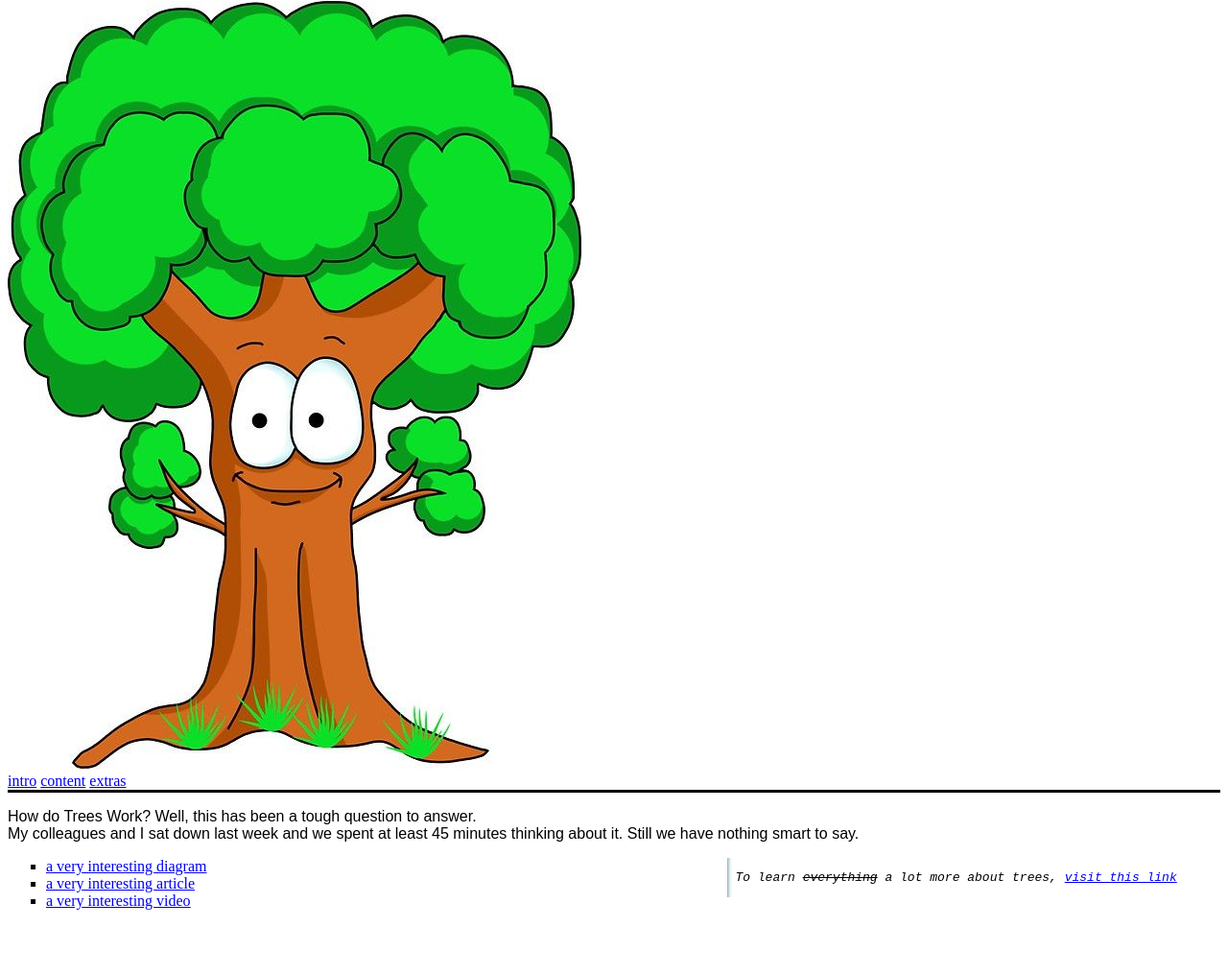
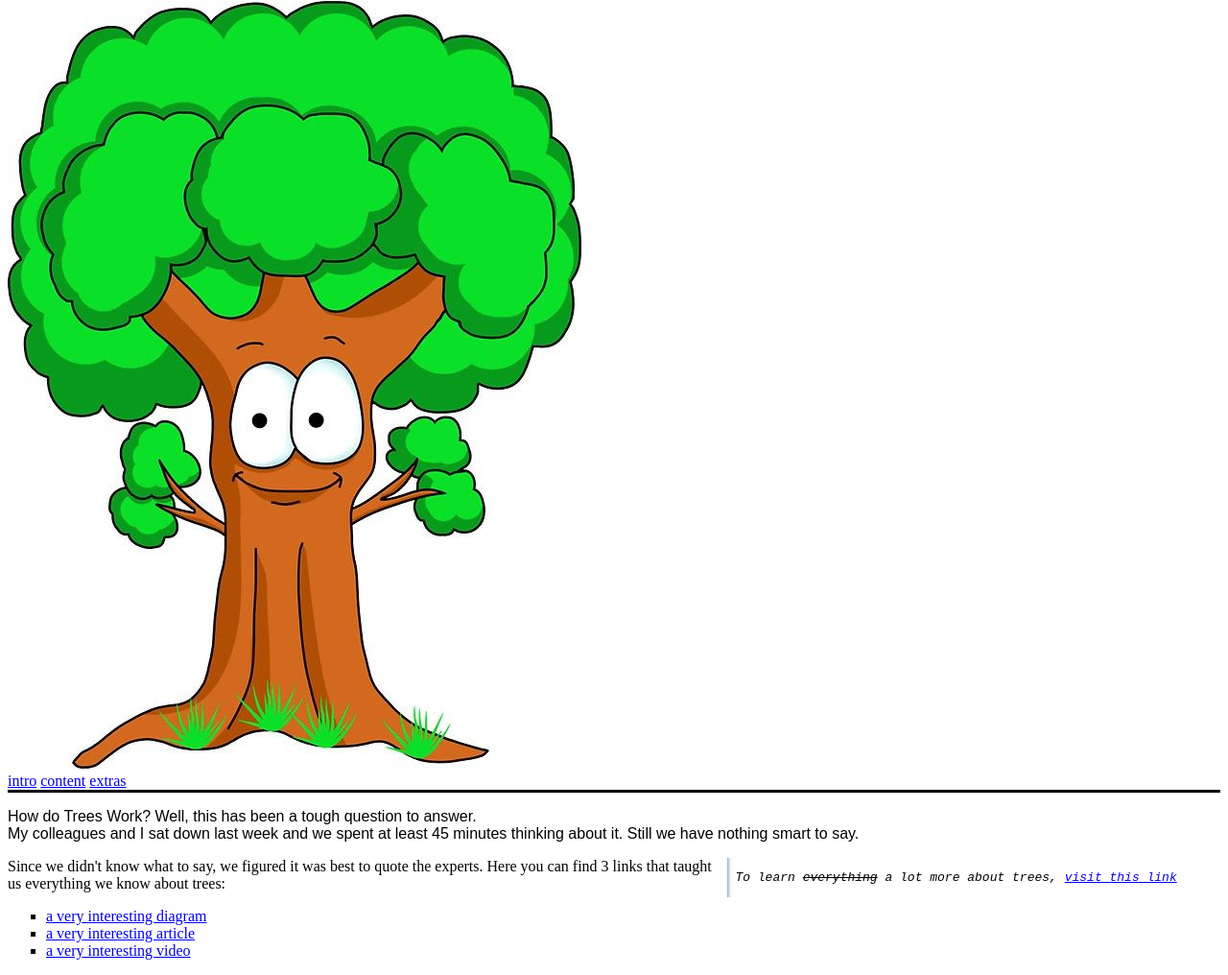
Before and after one commit to HYF-Class21/agile-development-group4-all-about-trees, a website: page index.html in a window 1280 px wide. Shown: the part 891-1907 px from the top of the page at 96% size. Before the commit the page ends 1855 px from the top, so only its background shows below. Drawn offline with Linux system fonts and the light colour scheme; files whose address does not match are found by name.

Commit message:
added html for  Main info

```diff
--- a/index.html
+++ b/index.html
@@ -7,6 +7,7 @@
     <title>All about trees</title>
     <link href="./styles/index.css" rel="stylesheet" />
   </head>
+
   <body>
     <!--title-->
     <header class="centered-items">
@@ -48,6 +49,13 @@
         >
       </p>
     </aside>
+    <!--Main info-->
+    <article id="main-info">
+      <p>
+        Since we didn't know what to say, we figured it was best to quote the
+        experts. Here you can find 3 links that taught us everything we know
+        about trees:
+      </p>
       <!--extra links, please when you do main info include this within article tag!!-->
       <ul class="interesting-things">
         <li>
@@ -70,5 +78,6 @@
           >
         </li>
       </ul>
+    </article>
   </body>
 </html>
```
Lines whose indentation alone changed are shown as unchanged.
